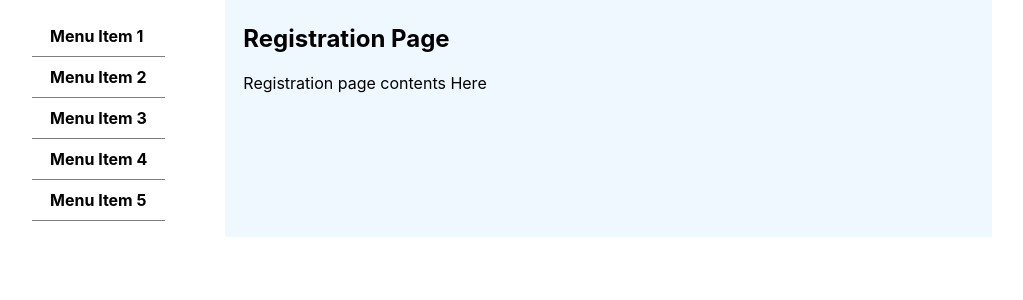
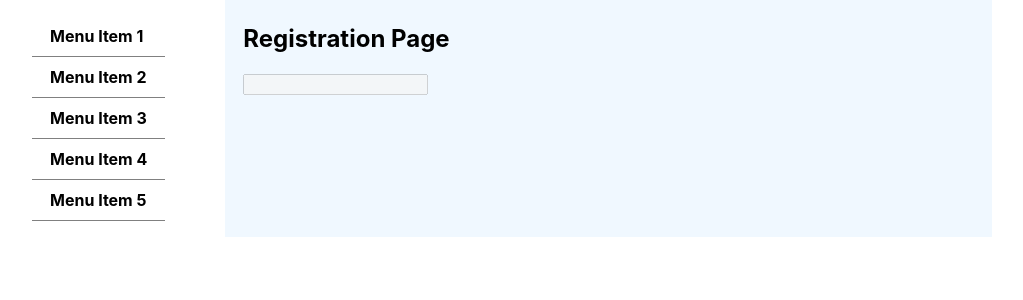
Before and after one commit to dtarxanyan/movies-project, a React (Create React App) app: page / in a window 1280 px wide. Shown: the top 300 px of the page, without its empty margins (128-1151 px from the left). Built offline with nearby package versions, Linux system fonts and the light colour scheme.

Commit message:
added input parameters

```diff
--- a/src/App.js
+++ b/src/App.js
@@ -9,8 +9,9 @@ class App extends React.Component {
 
     render() {
         return (
-            <Layout>
-                <RegistrationPage/>
+            <Layout  >
+                <RegistrationPage    disableAllinputs={this.props.disableAllinputs}
+                                     allInputsColor={this.props.allInputsColor}/>
             </Layout>
         );
     }
--- a/src/components/Functional/RegistrationPage/RegistrationPage.js
+++ b/src/components/Functional/RegistrationPage/RegistrationPage.js
@@ -1,11 +1,25 @@
-import React from "react";
+import React, {useState} from "react";
 
-const RegistrationPage = () => {
+const RegistrationPage = ({disableAllinputs, allInputsColor}) => {
+
+
+
+
      return (
         <div>
             <h2>Registration Page</h2>
             <div>
-                Registration page contents Here
+                <form  action="">
+                    <input
+
+                        type="text"
+                        style={{color: allInputsColor}}
+                        disabled={disableAllinputs}
+                        />
+
+
+                </form
+                    >
             </div>
         </div>
     )
--- a/src/index.js
+++ b/src/index.js
@@ -5,10 +5,17 @@ import App from "./App";
 import reportWebVitals from "./reportWebVitals";
 
 const root = ReactDOM.createRoot(document.getElementById("root"));
+
+
 root.render(
-  <React.StrictMode>
-    <App />
-  </React.StrictMode>
+    <React.StrictMode>
+
+            <App
+                disableAllinputs={true}
+                allInputsColor={"red"}
+            />
+
+    </React.StrictMode>
 );
 
 // If you want to start measuring performance in your app, pass a function
```
